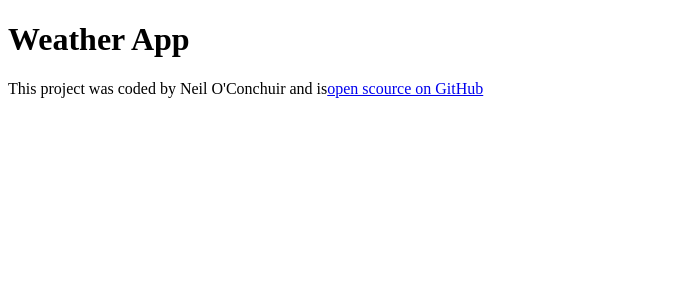
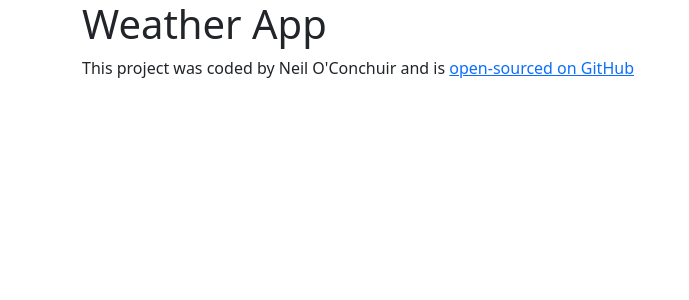
Before and after one commit to neiloconchuir/react-weather-app, a React (Create React App) app: page / in a window 1280 px wide. Shown: the top 300 px of the page, without its empty margins (0-689 px from the left). Built offline with nearby package versions, Linux system fonts and the light colour scheme.

Commit message:
Added bootstrap

```diff
--- a/package.json
+++ b/package.json
@@ -6,6 +6,7 @@
     "@testing-library/jest-dom": "^5.16.5",
     "@testing-library/react": "^13.4.0",
     "@testing-library/user-event": "^13.5.0",
+    "bootstrap": "^5.2.1",
     "react": "^18.2.0",
     "react-dom": "^18.2.0",
     "react-scripts": "5.0.1",
--- a/src/App.js
+++ b/src/App.js
@@ -4,13 +4,19 @@ import './App.css';
 function App() {
   return (
     <div className="App">
-      <h1>Weather App</h1>
-      <footer>
-        This project was coded by Neil O'Conchuir and is
-        <a href="https://github.com/neiloconchuir/react-weather-app" target="_blank" rel="noreferrer">
-        open scource on GitHub
-        </a>
-      </footer>
+      <div className="container">
+        <h1>Weather App</h1>
+        <footer>
+          This project was coded by Neil O'Conchuir and is{" "}
+          <a
+            href="https://github.com/neiloconchuir/react-weather-app"
+            target="_blank"
+            rel="noreferrer"
+          >
+            open-sourced on GitHub
+          </a>
+        </footer>
+      </div>
     </div>
   );
 }
--- a/src/index.js
+++ b/src/index.js
@@ -1,6 +1,7 @@
 import React from 'react';
 import ReactDOM from 'react-dom/client';
 import './index.css';
+import "bootstrap/dist/css/bootstrap.css";
 import App from './App';
 import reportWebVitals from './reportWebVitals';
 
```
Also changed, not shown: 1 other file (tests, documents, lock files or other folders).
